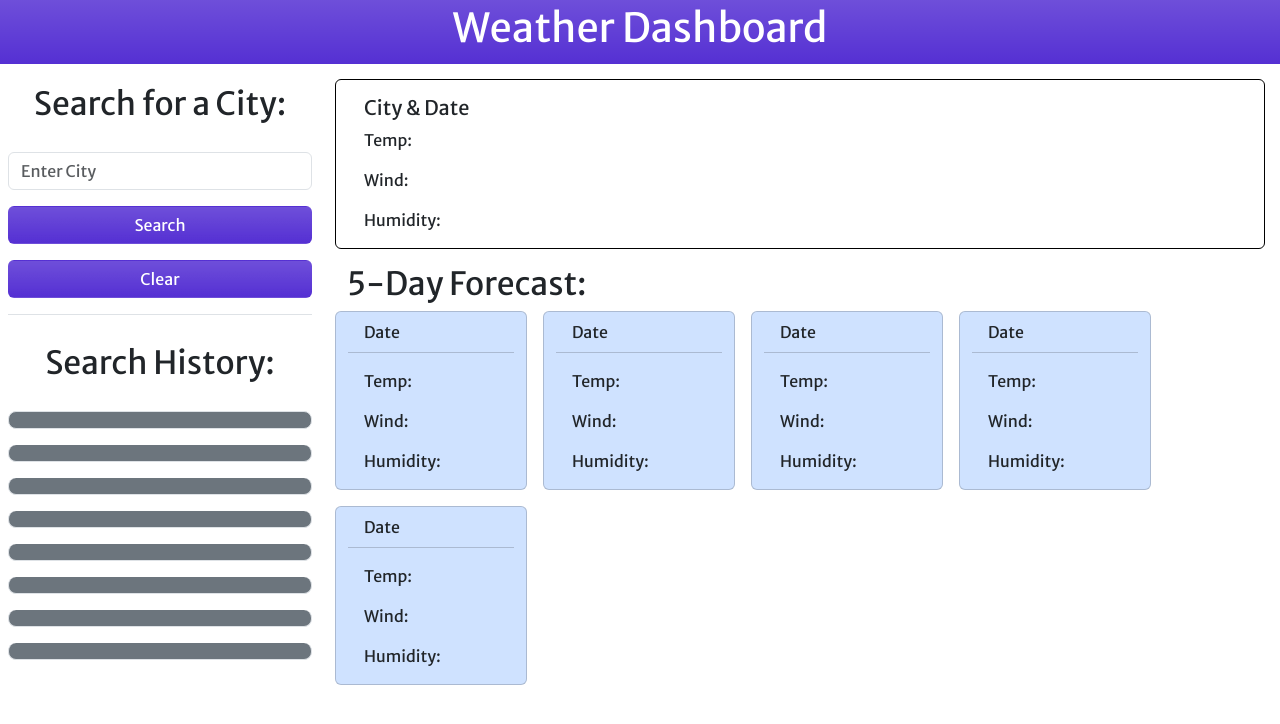
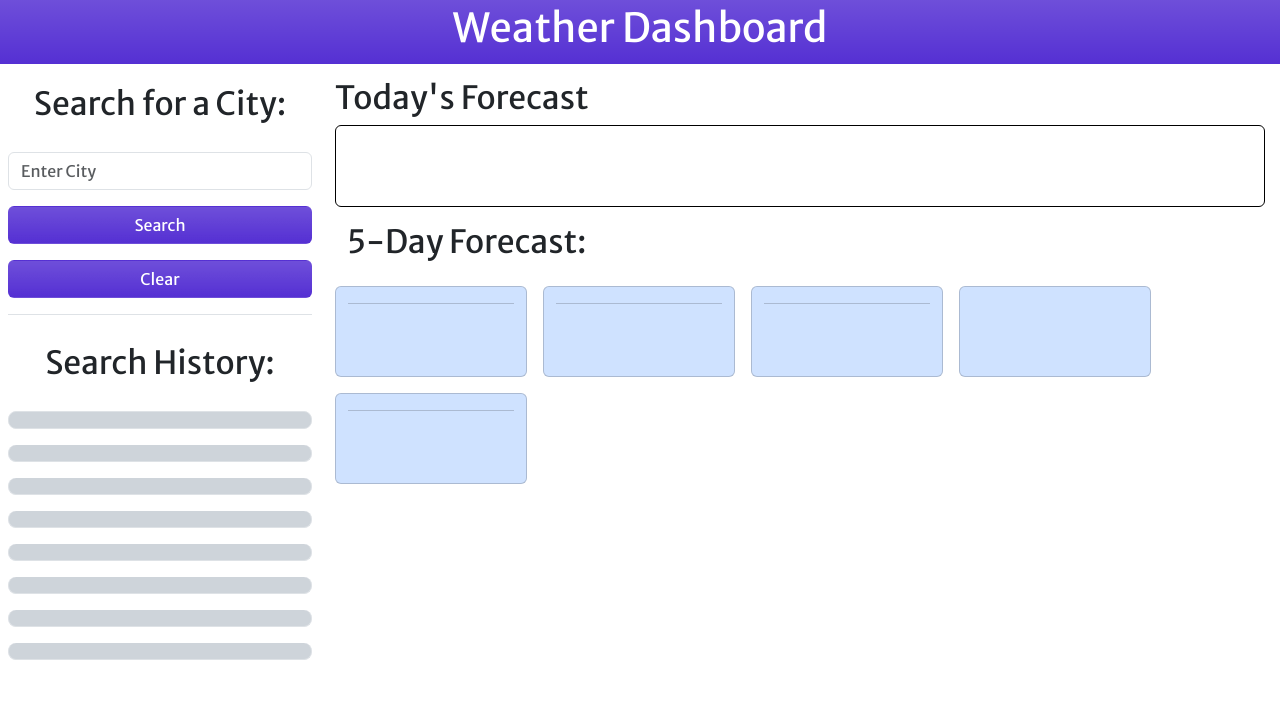
Before and after one commit to calzu0821/weather-dashboard, a plain HTML site: page index.html in a window 1280 px wide. Drawn offline with nearby package versions, Linux system fonts and the light colour scheme; no server answers.

Commit message:
Added HTML to application

```diff
--- a/index.html
+++ b/index.html
@@ -35,85 +35,83 @@
 <!--Search history of cities-->
         <ul class="list-group d-grid gap-3 text-center border-top pt-3 rounded-0">
             <label for="formGroupExampleInput" class="form-label fs-2 pt-2 text-center">Search History:</label>
-                <li id="city-1" class="list-group-item list-group-item-action bg-secondary rounded-3"></li>
-                <li id="city-2" class="list-group-item list-group-item-action bg-secondary rounded-3"></li>
-                <li id="city-3" class="list-group-item list-group-item-action bg-secondary rounded-3"></li>
-                <li id="city-4"class="list-group-item list-group-item-action bg-secondary rounded-3"></li>
-                <li id="city-5" class="list-group-item list-group-item-action bg-secondary rounded-3"></li>
-                <li id="city-6" class="list-group-item list-group-item-action bg-secondary rounded-3"></li>
-                <li id="city-7" class="list-group-item list-group-item-action bg-secondary rounded-3"></li>
-                <li id="city-8" class="list-group-item list-group-item-action bg-secondary rounded-3"></li>
+            <li id="city-1" class="list-group-item list-group-item-action bg-dark-subtle rounded-3"></li>
+            <li id="city-2" class="list-group-item list-group-item-action bg-dark-subtle rounded-3"></li>
+            <li id="city-3" class="list-group-item list-group-item-action bg-dark-subtle rounded-3"></li>
+            <li id="city-4"class="list-group-item list-group-item-action bg-dark-subtle rounded-3"></li>
+            <li id="city-5" class="list-group-item list-group-item-action bg-dark-subtle rounded-3"></li>
+            <li id="city-6" class="list-group-item list-group-item-action bg-dark-subtle rounded-3"></li>
+            <li id="city-7" class="list-group-item list-group-item-action bg-dark-subtle rounded-3"></li>
+            <li id="city-8" class="list-group-item list-group-item-action bg-dark-subtle rounded-3"></li>
         </ul>
         </div>
     </aside>
     <main>
 <!--Today weather forecast-->
+    <h2>Today's Forecast</h2>
     <div class="container d-grid gap-3">
         <div class="row">
             <div class="card border-black">
-                <div class="card-body">
-                    <h5 class="card-title">City & Date</h5>
-                    <!-- <div class="col-md-2 image-div"><img id="icon-main" height="auto" width="auto"></div> -->
-                    <p class="card-text">Temp:</p>
-                    <p class="card-text">Wind:</p>
-                    <p class="card-text">Humidity:</p>
+                <div class="card-body" id="today">
+                    <h5 class="card-title city-name"></h5>
+                    <img id="icon-main" height="auto" width="auto">
+                    <p class="card-text forecast-temp"></p>
+                    <p class="card-text forecast-hws"></p>
+                    <p class="card-text forecast-ws"></p>
                 </div>
             </div>
         </div>
 <!--5-Day forecast-->
-        <div class="forecast-title">
     <h2>5-Day Forecast:</h2>
     <div class="row gap-3">
         <div class="card bg-primary-subtle" style="max-width: 12rem;">
-                <div class="card-header bg-transparent">Date</div>
+            <div class="date-1 fs-5 forecast-ones card-header bg-transparent"></div>
                 <div class="card-body">
-                    <!-- <h5 class="card-title">Primary card title</h5> -->
-                    <p class="card-text">Temp:</p>
-                    <p class="card-text">Wind:</p>
-                    <p class="card-text">Humidity:</p>
+                    <p class="text-center"><img id="icon-one" height="auto" width="auto"></p>
+                    <p class="forecast-temp-one"></p>
+                    <p class="forecast-hum-one"></p>
+                    <p class="forecast-ws-one"></p>
                 </div>
             </div>
         <div class="card bg-primary-subtle" style="max-width: 12rem;">
-                <div class="card-header bg-transparent">Date</div>
+            <div class="date-2 fs-5 forecast-twos card-header bg-transparent"></div>
                 <div class="card-body">
-                    <!-- <h5 class="card-title">Secondary card title</h5> -->
-                    <p class="card-text">Temp:</p>
-                    <p class="card-text">Wind:</p>
-                    <p class="card-text">Humidity:</p>
+                    <p class="text-center"><img id="icon-two" height="auto" width="auto"></p>
+                    <p class="forecast-temp-two"></p>
+                    <p class="forecast-hum-two"></p>
+                    <p class="forecast-ws-two"></p>
                 </div>
             </div>
         <div class="card bg-primary-subtle" style="max-width: 12rem;">
-                <div class="card-header bg-transparent">Date</div>
+            <div class="dare-3 fs-5 forecast-threes card-header bg-transparent"></div>
                 <div class="card-body">
-                    <!-- <h5 class="card-title">Success card title</h5> -->
-                    <p class="card-text">Temp:</p>
-                    <p class="card-text">Wind:</p>
-                    <p class="card-text">Humidity:</p>
+                    <p class="text-center"><img id="icon-three" height="auto" width="auto"></p>
+                    <p class="forecast-temp-three"></p>
+                    <p class="forecast-hum-three"></p>
+                    <p class="forecast-ws-three"></p>
                 </div>
             </div>
         <div class="card bg-primary-subtle" style="max-width: 12rem;">
-                <div class="card-header bg-transparent">Date</div>
+            <div class="date-4 fs-5 forecast-fourscard-header bg-transparent"></div>
                 <div class="card-body">
-                    <!-- <h5 class="card-title">Danger card title</h5> -->
-                    <p class="card-text">Temp:</p>
-                    <p class="card-text">Wind:</p>
-                    <p class="card-text">Humidity:</p>
+                    <p class="text-center"><img id="icon-four" height="auto" width="auto"></p>
+                    <p class="forecast-temp-four"></p>
+                    <p class="forecast-hum-four"></p>
+                    <p class="forecast-ws-four"></p>
                 </div>
             </div>
         <div class="card bg-primary-subtle" style="max-width: 12rem;">
-                <div class="card-header bg-transparent">Date</div>
+            <div class="date-5 fs-5 forecast-fives card-header bg-transparent"></div>
                 <div class="card-body">
-                    <!-- <h5 class="card-title">Warning card title</h5> -->
-                    <p class="card-text">Temp:</p>
-                    <p class="card-text">Wind:</p>
-                    <p class="card-text">Humidity:</p>
-                </div>
+                    <p class="text-center"><img id="icon-five" height="auto" width="auto"></p>
+                    <p class="forecast-temp-five"></p>
+                    <p class="forecast-hum-five"></p>
+                    <p class="forecast-ws-five"></p>
                 </div>
             </div>
         </div>
     </main>
 </div>
-
 <!-- Bootstrap -->
     <script src="https://cdn.jsdelivr.net/npm/bootstrap@5.3.0-alpha3/dist/js/bootstrap.bundle.min.js" integrity="sha384-ENjdO4Dr2bkBIFxQpeoTz1HIcje39Wm4jDKdf19U8gI4ddQ3GYNS7NTKfAdVQSZe" crossorigin="anonymous"></script>
 <!-- jQuery -->
```
Lines whose indentation alone changed are shown as unchanged.
